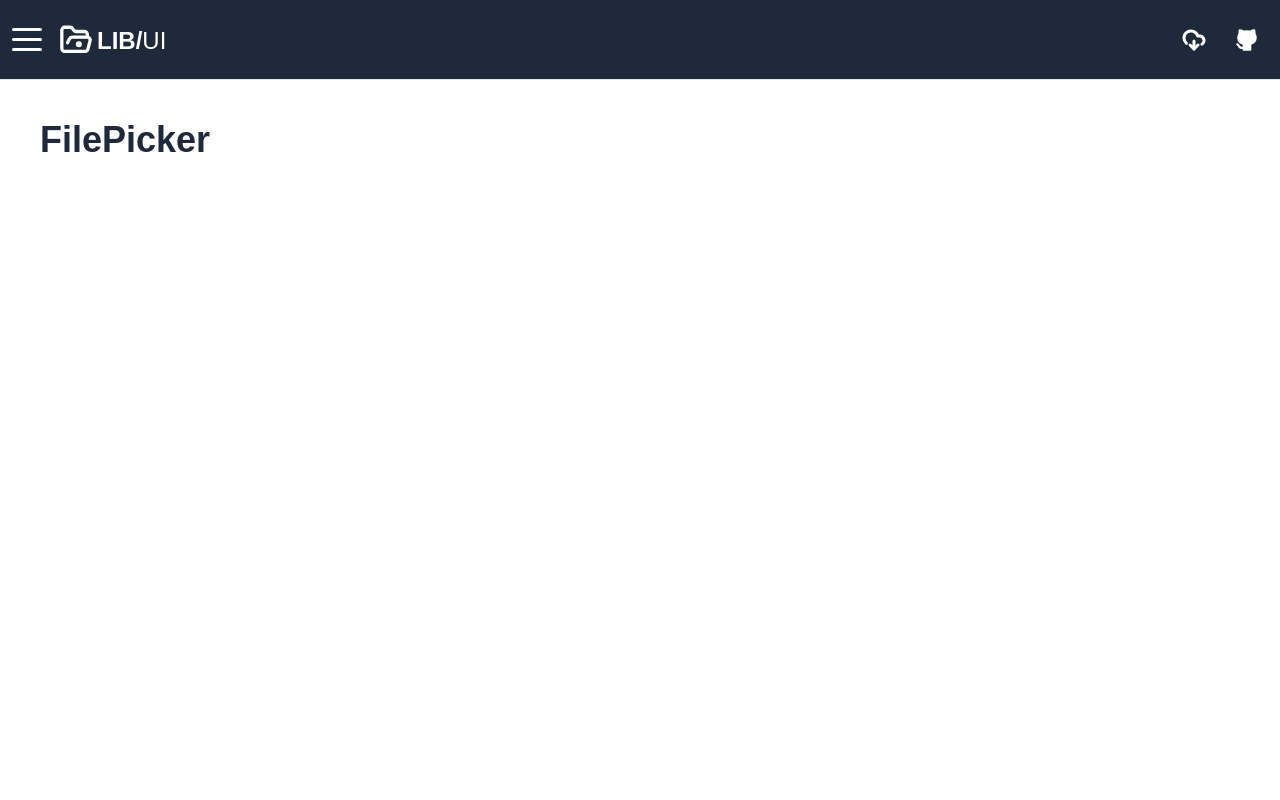
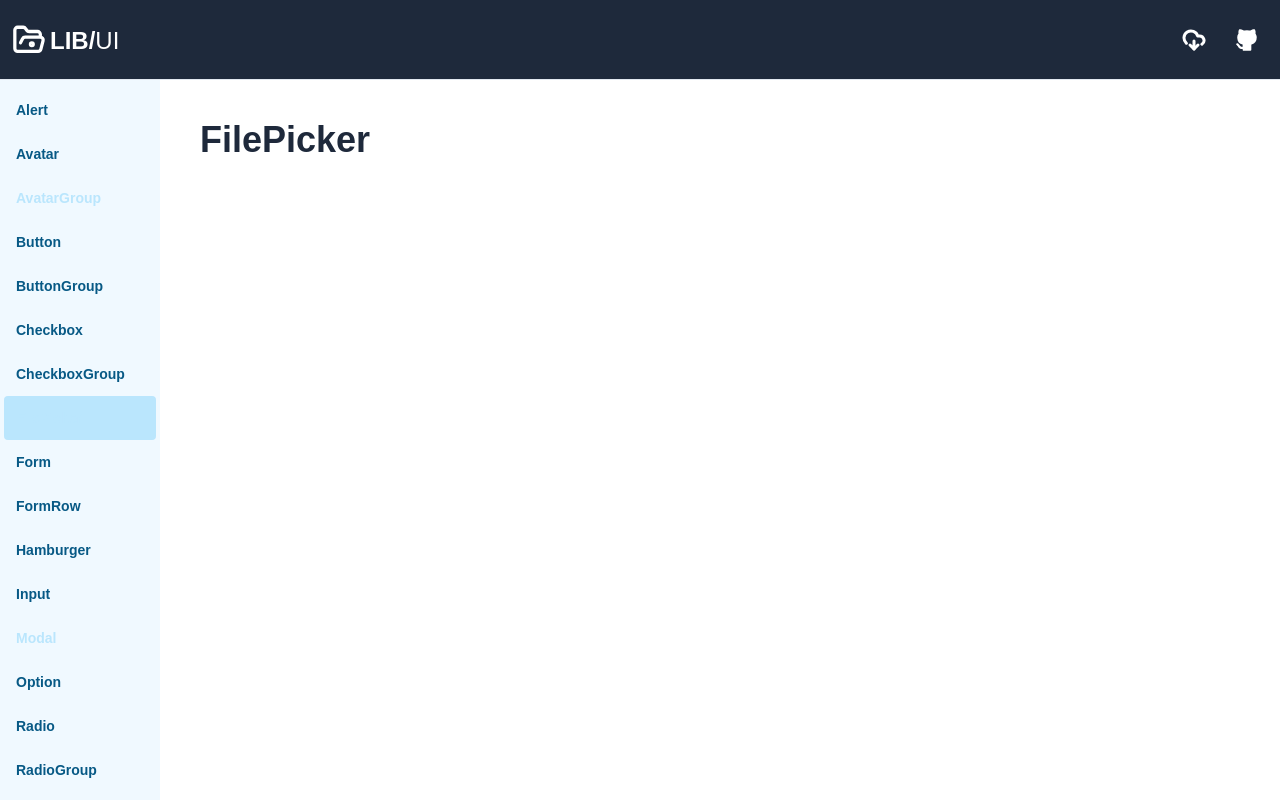
Before and after one commit to codepilotsf/ezpz-ui, a SvelteKit app: page /file-picker in a window 1280 px wide. Built offline with nearby package versions, Linux system fonts and the light colour scheme.

Commit message:
Fixed menu

```diff
--- a/src/routes/+layout.svelte
+++ b/src/routes/+layout.svelte
@@ -24,7 +24,7 @@
     <div class="flex items-center">
       <!-- Hamburger -->
       <Hamburger
-        class="!mr-2 block sm:hidden"
+        class="!mr-2 !hidden"
         --ui-hamburger-line-color="#fff"
         --ui-hamburger-line-thickness="3px"
       />
@@ -60,7 +60,7 @@
   <scrollable-wrapper class="flex w-full flex-1 overflow-hidden">
     <!-- Menu -->
     <menu
-      class="hidden h-full min-w-[160px] overflow-y-auto bg-sky-50 px-1 pt-2 2xl:block"
+      class="block h-full min-w-[160px] overflow-y-auto bg-sky-50 px-1 pt-2"
     >
       <MenuItem href="/alert" label="Alert" class="h-52" />
       <MenuItem href="/avatar" label="Avatar" />
```
